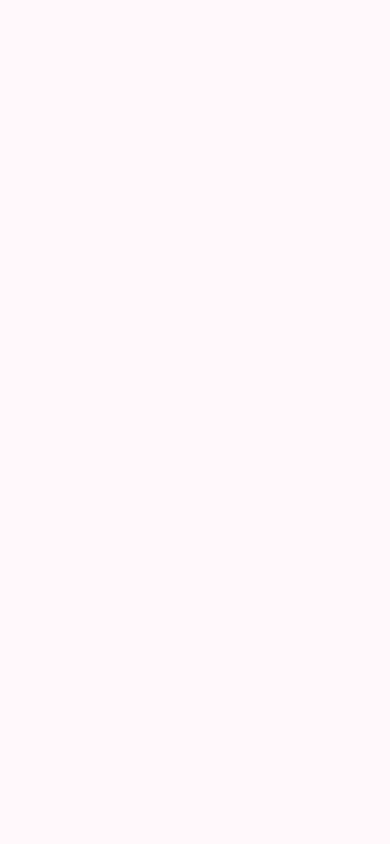
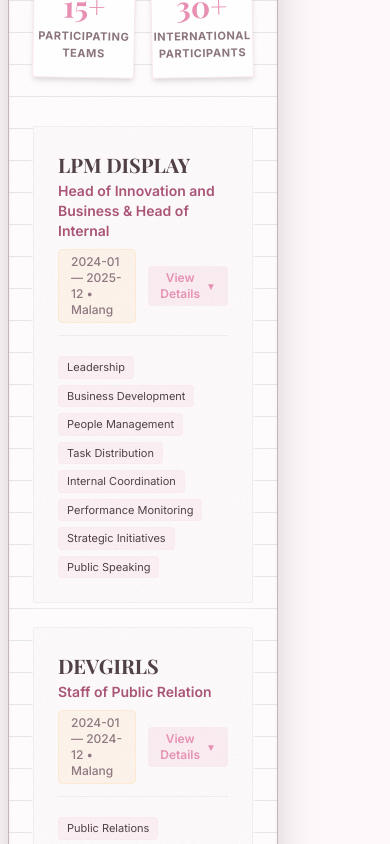
Before and after one commit to farelrakhadzakwan/web-portfolio-ikma, a React (Vite) app: page / in a window 390 px wide. Shown: the part 9560-10404 px from the top of the page. Built offline with nearby package versions, Linux system fonts and the light colour scheme; a web font is replaced by a local one.

Commit message:
feat: make Organization cards collapsible by default with smooth expand on card or button click

```diff
--- a/src/components/OrganizationsSection.tsx
+++ b/src/components/OrganizationsSection.tsx
@@ -1,6 +1,87 @@
-import React from 'react';
-import { motion } from 'framer-motion';
+import React, { useState } from 'react';
+import { motion, AnimatePresence } from 'framer-motion';
 import { portfolioData, OrganizationExperience } from '../data/portfolioData';
+
+const OrganizationCard: React.FC<{ org: OrganizationExperience }> = ({ org }) => {
+  const [isExpanded, setIsExpanded] = useState(false);
+
+  return (
+    <div
+      onClick={() => setIsExpanded(!isExpanded)}
+      className="paper-card p-6 bg-paper border border-black/10 shadow-sm relative cursor-pointer transition-all duration-300 hover:shadow-md group"
+    >
+      {/* Top Header: Organization Name, Role, Date/Location & Toggle Button */}
+      <div className="flex flex-col md:flex-row md:items-center justify-between border-b border-black/5 pb-3 mb-3">
+        <div>
+          <h3 className="text-xl font-bold text-textmain font-display flex items-center gap-2">
+            {org.organization}
+          </h3>
+          <p className="text-deeprose text-sm font-semibold mt-0.5">
+            {org.roles ? org.roles.join(' & ') : org.role}
+            {org.division && ` (${org.division})`}
+          </p>
+        </div>
+
+        <div className="flex items-center gap-3 mt-2 md:mt-0">
+          <div className="text-xs text-textmuted font-medium bg-cream/70 px-3 py-1 rounded border border-orange-100 inline-block">
+            {org.start_date} — {org.end_date} {org.location && `• ${org.location}`}
+          </div>
+
+          <button
+            onClick={(e) => {
+              e.stopPropagation();
+              setIsExpanded(!isExpanded);
+            }}
+            className="flex items-center gap-1.5 text-xs font-semibold text-accentpink hover:text-deeprose bg-softpink/40 hover:bg-softpink/60 px-3 py-1 rounded transition-colors"
+          >
+            <span>{isExpanded ? 'Hide Details' : 'View Details'}</span>
+            <motion.span
+              animate={{ rotate: isExpanded ? 180 : 0 }}
+              transition={{ duration: 0.2 }}
+              className="inline-block text-[10px]"
+            >
+              ▼
+            </motion.span>
+          </button>
+        </div>
+      </div>
+
+      {/* Expandable Bullet Points (Achievements) */}
+      <AnimatePresence initial={false}>
+        {isExpanded && (
+          <motion.div
+            initial={{ height: 0, opacity: 0 }}
+            animate={{ height: 'auto', opacity: 1 }}
+            exit={{ height: 0, opacity: 0 }}
+            transition={{ duration: 0.3, ease: 'easeInOut' }}
+            className="overflow-hidden mb-4"
+          >
+            {org.achievements && org.achievements.length > 0 && (
+              <ul className="list-disc list-inside text-sm text-textmuted space-y-2 pt-2 pb-1">
+                {org.achievements.map((ach, i) => (
+                  <li key={i} className="leading-relaxed">
+                    <span>{ach.description}</span>
+                  </li>
+                ))}
+              </ul>
+            )}
+          </motion.div>
+        )}
+      </AnimatePresence>
+
+      {/* Bottom Section: Competencies / Skills Badges */}
+      {org.competencies && org.competencies.length > 0 && (
+        <div className="flex flex-wrap gap-1.5 pt-2">
+          {org.competencies.map((comp, i) => (
+            <span key={i} className="text-[11px] bg-softpink/30 text-textmain px-2 py-0.5 rounded border border-pink-100/40">
+              {comp}
+            </span>
+          ))}
+        </div>
+      )}
+    </div>
+  );
+};
 
 export const OrganizationsSection: React.FC = () => {
   const { organization_experience, key_metrics } = portfolioData;
@@ -38,40 +119,7 @@
       {/* Organization Cards List */}
       <div className="space-y-6">
         {organization_experience.map((org: OrganizationExperience, idx: number) => (
-          <div key={idx} className="paper-card p-6 bg-paper border border-black/10 shadow-sm relative">
-            <div className="flex flex-col md:flex-row md:items-center justify-between border-b border-black/5 pb-3 mb-4">
-              <div>
-                <h3 className="text-xl font-bold text-textmain font-display">{org.organization}</h3>
-                <p className="text-deeprose text-sm font-medium">
-                  {org.roles ? org.roles.join(' & ') : org.role}
-                  {org.division && ` (${org.division})`}
-                </p>
-              </div>
-              <div className="text-xs text-textmuted font-medium mt-1 md:mt-0 bg-cream/70 px-3 py-1 rounded border border-orange-100 inline-block self-start md:self-auto">
-                {org.start_date} — {org.end_date} {org.location && `• ${org.location}`}
-              </div>
-            </div>
-
-            {org.achievements && org.achievements.length > 0 && (
-              <ul className="list-disc list-inside text-sm text-textmuted space-y-2 mb-4">
-                {org.achievements.map((ach, i) => (
-                  <li key={i} className="leading-relaxed">
-                    <span>{ach.description}</span>
-                  </li>
-                ))}
-              </ul>
-            )}
-
-            {org.competencies && org.competencies.length > 0 && (
-              <div className="flex flex-wrap gap-1.5 pt-2">
-                {org.competencies.map((comp, i) => (
-                  <span key={i} className="text-[11px] bg-softpink/30 text-textmain px-2 py-0.5 rounded border border-pink-100/40">
-                    {comp}
-                  </span>
-                ))}
-              </div>
-            )}
-          </div>
+          <OrganizationCard key={idx} org={org} />
         ))}
       </div>
     </section>
```
